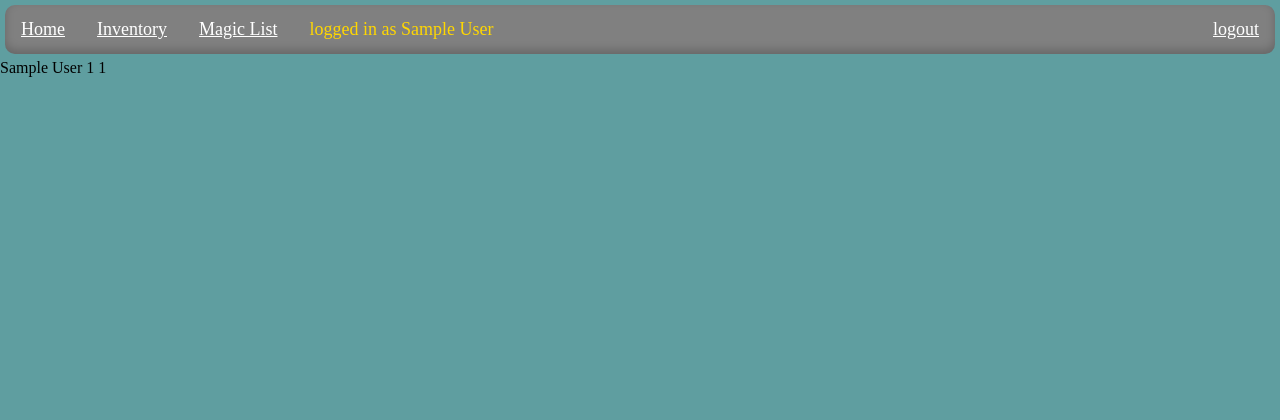
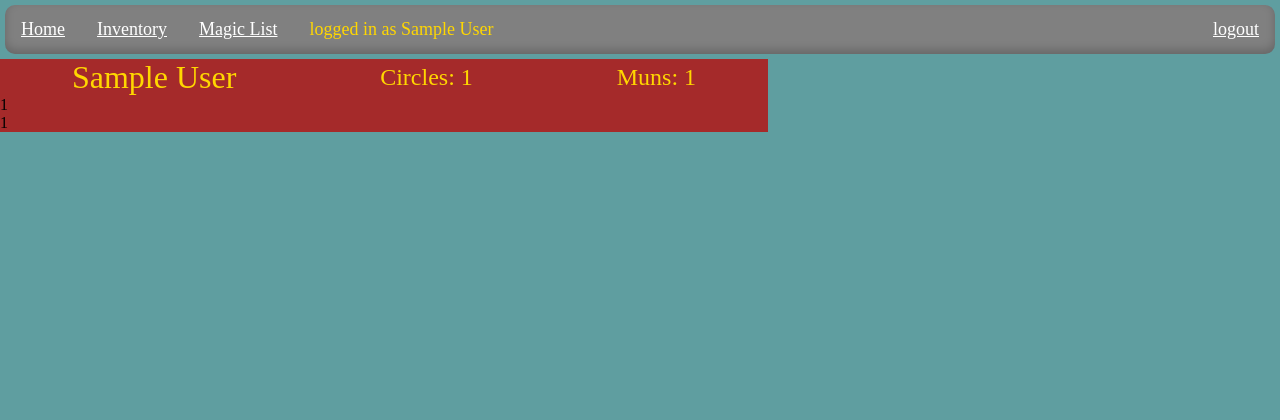
Before and after one commit to jakubovnik/KDnD-panel, a PHP site: page / in a window 1280 px wide. Shown: the top 420 px of the page. Run offline with PHP 8.4, Linux system fonts and the light colour scheme; the visitor is signed in with stand-in values (Sample User, id 1); data that the repository does not hold is empty.

Commit message:
added basic character sheet, but it looks ugly

```diff
--- a/www/dbconnect.php
+++ b/www/dbconnect.php
@@ -8,4 +8,9 @@ $conn = new mysqli($servername, $username, $password, $dbname);
 if ($conn->connect_error) {
     die("Connection failed: " . $conn->connect_error);
 }
+/*
+require "dbconnect.php";
+$sql = "SELECT * FROM kdnd.type ORDER BY id";
+$result = $conn->query($sql);
+*/
 ?>
--- a/www/index.php
+++ b/www/index.php
@@ -10,9 +10,21 @@ require "header.php";
         <div id="main-info-box">
             <!-- add image later -->
             <span id="character-name"><?php echo $_SESSION['cname']?></span>
-            <span id="character-circles"><?php echo $_SESSION['circles']?></span>
-            <span id="character-money"><?php echo $_SESSION['money']?></span>
+            <span id="character-circles">Circles: <?php echo $_SESSION['circles']?></span>
+            <span id="character-money">Muns: <?php echo $_SESSION['money']?></span>
         </div>
+        <div id="secondary-info-box">
+            <span id="character-age"><?php echo $_SESSION['age'] ?></span>
+            <span id="character-role"><?php
+                require "dbconnect.php";
+                $sql = "SELECT role.name FROM kdnd.role WHERE id=".$_SESSION['role'];
+                $result = $conn->query($sql);
+                while($row = $result->fetch_assoc()){
+                    echo $row['name'];
+                }
+            ?></span>
+        </div>
+        <span id="character-description"><?php echo $_SESSION['description']?></span>
     </div>
 </div>
 </html>
--- a/www/login_attempt.php
+++ b/www/login_attempt.php
@@ -10,7 +10,9 @@ if ($result->num_rows == 1) {
             $_SESSION['cname'] = $row['name'];
             $_SESSION['role'] = $row['role_id'];
             $_SESSION['circles'] = $row['circles'];
+            $_SESSION['description'] = $row['description'];
             $_SESSION['money'] = $row['money'];
+            $_SESSION['age'] = $row['age'];
             $_SESSION['logged'] = true;
             echo "0";
         }else{
--- a/www/style.css
+++ b/www/style.css
@@ -25,6 +25,26 @@ body, html{
     margin: 0px;
     height: 100%;
     background-color: cadetblue;
+}
+/* Index stuff */
+#character-sheet{
+    width: 60%;
+    background-color: brown;
+    display: flex;
+    flex-direction: column;
+}
+#main-info-box{
+    display: flex;
+    flex-direction: row;
+    justify-content: space-around;
+    align-items: center;
+}
+#main-info-box *{
+    font-size: x-large;
+    color: gold;
+}
+#character-name{
+    font-size: xx-large;
 }
 /* Login stuff */
 #login{
```
